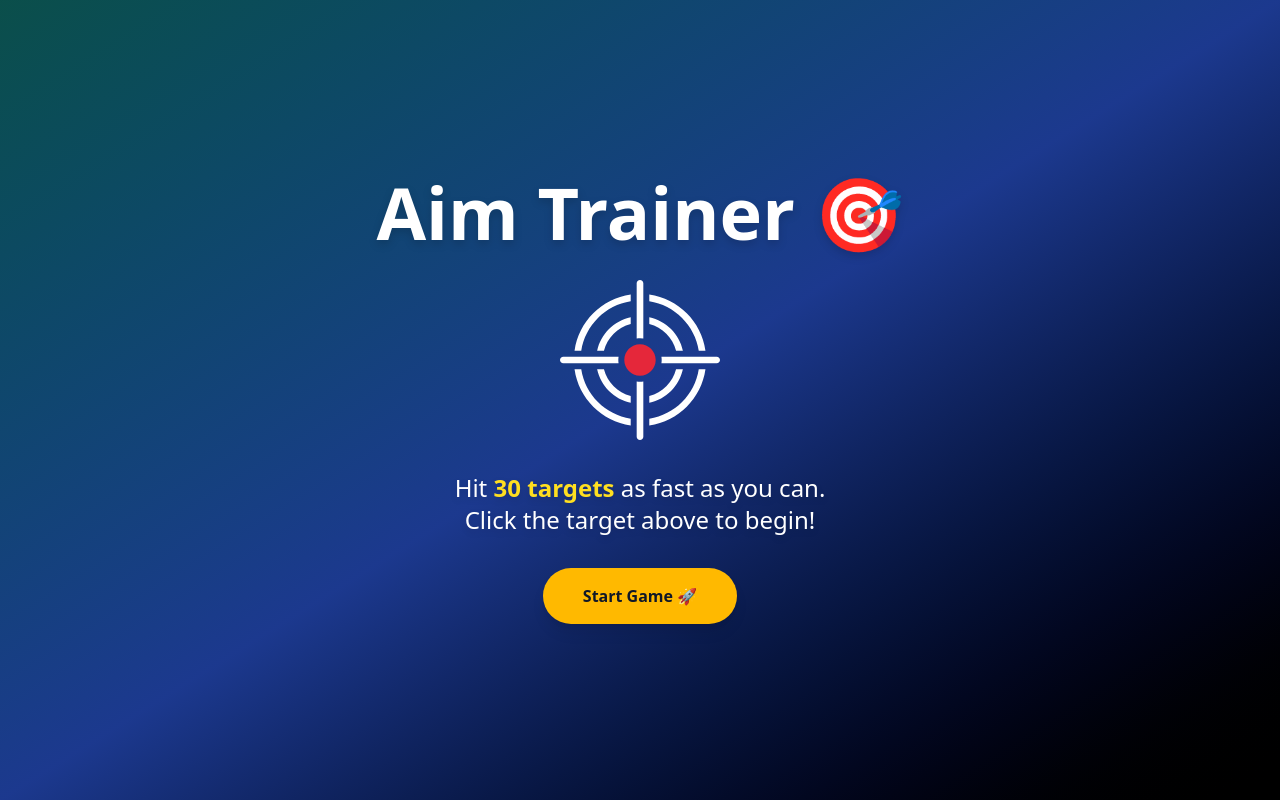
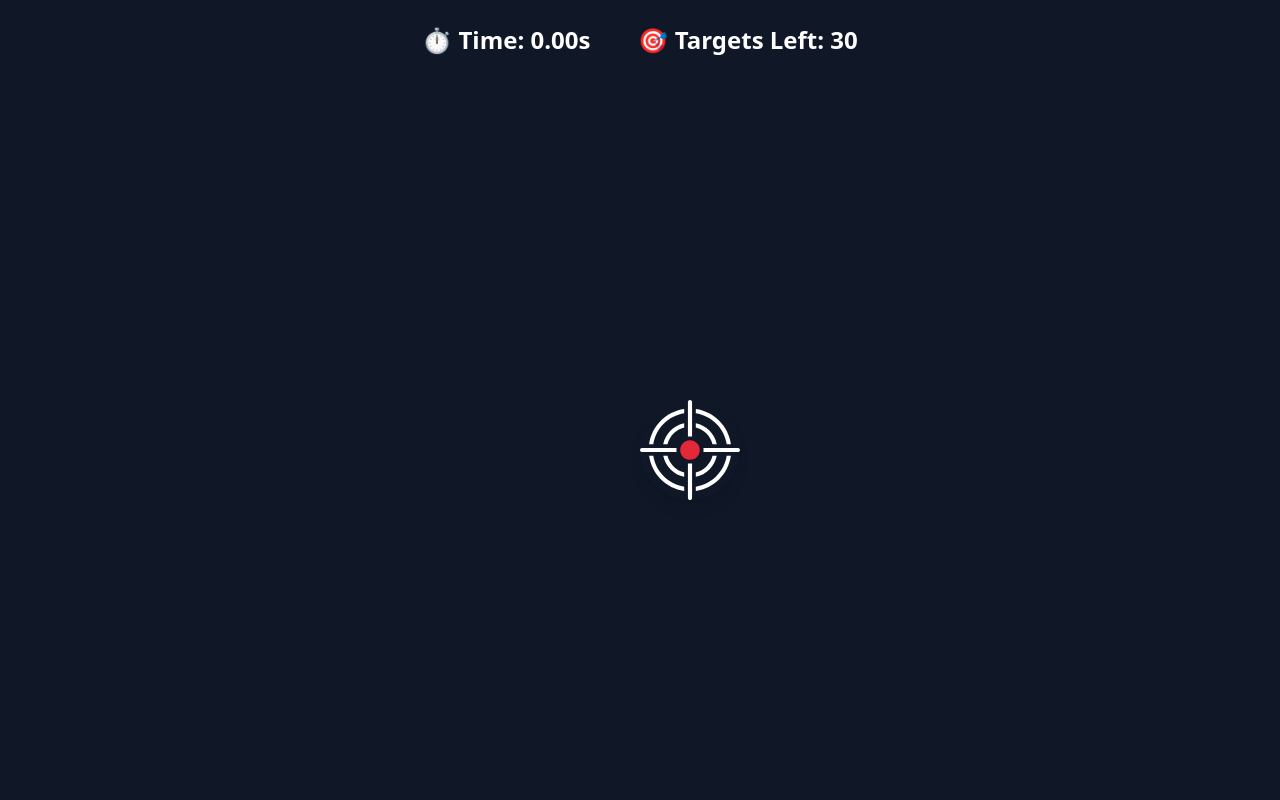
Before and after one commit to Arpit-Verma5906/Aim-Trainer, a React (Vite) app: page / in a window 1280 px wide. Both pictures are taken after a click on the picture 640 px from the left and 360 px from the top of the page. Built offline with nearby package versions, Linux system fonts and the light colour scheme.

Commit message:
implemented actual gameplay

```diff
--- a/src/App.jsx
+++ b/src/App.jsx
@@ -1,9 +1,15 @@
+import { useState } from 'react'
 import LandingPage from './landing-page.jsx'
+import GamePage from './game.jsx'
 
 function App() {
+
+  const [showLandingPage, setShowLandingPage] = useState(true)
+
   return (
     <main className='min-w-screen min-h-screen bg-gradient-to-br from-teal-900 via-blue-900 to-black'>
-      <LandingPage />
+      {showLandingPage && <LandingPage onClose={() => setShowLandingPage(false)}/>}
+      {!showLandingPage && <GamePage />}
     </main>
   )
 }
--- /dev/null
+++ b/src/game.jsx
@@ -0,0 +1,67 @@
+import { useState, useEffect } from "react";
+
+function GamePage() {
+  const [targetsLeft, setTargetsLeft] = useState(30);
+  const [time, setTime] = useState(0);
+  const [isPlaying, setIsPlaying] = useState(false);
+  const [targetPos, setTargetPos] = useState({ top: "50%", left: "50%" });
+
+  useEffect(() => {
+    let timer;
+    if (isPlaying) {
+      timer = setInterval(() => setTime((t) => t + 0.01), 10);
+    }
+    return () => clearInterval(timer);
+  }, [isPlaying]);
+
+  const spawnTarget = () => {
+    const top = Math.random() * 80 + 10;
+    const left = Math.random() * 80 + 10;
+    setTargetPos({ top: `${top}%`, left: `${left}%` });
+  };
+
+  const handleHit = () => {
+    if (!isPlaying) setIsPlaying(true);
+
+    if (targetsLeft > 1) {
+      setTargetsLeft((prev) => prev - 1);
+      spawnTarget();
+    } else {
+      setTargetsLeft(0);
+      setIsPlaying(false);
+    }
+  };
+
+  return (
+    <div style={{ userSelect: 'none' }} className="relative min-h-screen bg-gray-900 text-white flex flex-col items-center justify-center">
+      <div className="absolute top-6 flex gap-12 text-2xl font-bold">
+        <p>⏱ Time: {time.toFixed(2)}s</p>
+        <p>🎯 Targets Left: {targetsLeft}</p>
+      </div>
+
+      {targetsLeft > 0 && (
+        <img src="./src/assets/black-and-white-bullseye.svg"
+          onClick={handleHit}
+          className="absolute w-25 rounded-full shadow-lg hover:scale-110 transition-transform"
+          style={{ top: targetPos.top, left: targetPos.left }}
+        />
+      )}
+
+      {targetsLeft === 0 && (
+        <div className="text-center">
+          <h1 className="text-5xl font-extrabold mb-4">🔥 Done!</h1>
+          <p className="text-2xl mb-1">Total time you took: {time.toFixed(2)} s</p>
+          <p className="text-2xl mb-6">Average time per target: {(time.toFixed(2)/3*100).toFixed(0)} ms</p>
+          <a
+            href="/"
+            className="px-8 py-3 bg-amber-400 text-gray-900 font-bold rounded-full shadow-lg hover:bg-amber-500 hover:scale-105 transition-transform"
+          >
+            Play Again
+          </a>
+        </div>
+      )}
+    </div>
+  );
+}
+
+export default GamePage;
--- a/src/landing-page.jsx
+++ b/src/landing-page.jsx
@@ -1,4 +1,4 @@
-function LandingPage() {
+function LandingPage({ onClose }) {
   return (
     <div className="min-h-screen flex flex-col justify-center items-center text-center px-6">
       <h1 className="text-7xl font-extrabold text-white drop-shadow-lg mb-8">
@@ -10,6 +10,7 @@ function LandingPage() {
         alt="Bullseye target"
         width="160"
         className="mb-8 cursor-pointer transition-transform transform hover:scale-125 hover:rotate-6"
+        onClick={onClose}
       />
 
       <p className="text-2xl text-white font-medium drop-shadow-md mb-8 max-w-2xl">
@@ -18,7 +19,11 @@ function LandingPage() {
         Click the target above to begin!
       </p>
 
-      <button className="px-10 py-4 bg-amber-400 text-gray-900 font-bold rounded-full shadow-lg hover:bg-amber-500 hover:scale-105 transition-transform">
+      <button
+        className="px-10 py-4 bg-amber-400 text-gray-900 font-bold rounded-full shadow-lg hover:bg-amber-500 hover:scale-105 transition-transform"
+        // onClick={() => setShowLandingPage(!showLandingPage)}
+        onClick={onClose}
+      >
         Start Game 🚀
       </button>
     </div>
```
